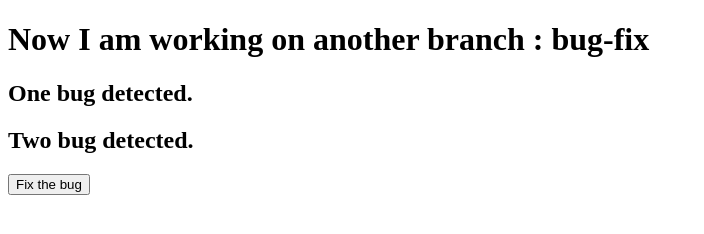
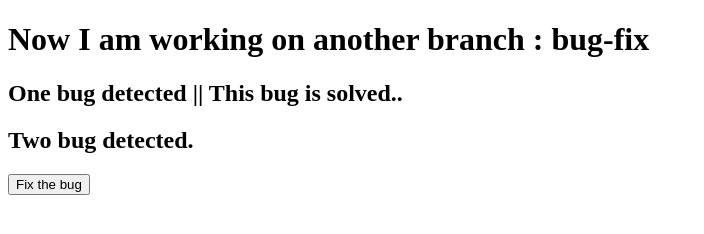
Before and after one commit to sumanpandey21/Git-Tutorial, a plain HTML site: page One/bug_fix.html in a window 1280 px wide. Shown: the whole page, without its empty margins (0-704 px from the left). Drawn offline with Linux system fonts and the light colour scheme.

Commit message:
One bug is fixed.

```diff
--- a/One/bug_fix.html
+++ b/One/bug_fix.html
@@ -11,7 +11,7 @@
     <h1>
         Now I am working on another branch : bug-fix
     </h1>
-    <h2>One bug detected.</h2>
+    <h2>One bug detected || This bug is solved..</h2>
     <h2>Two bug detected.</h2>
 
     <button>Fix the bug</button>
```
